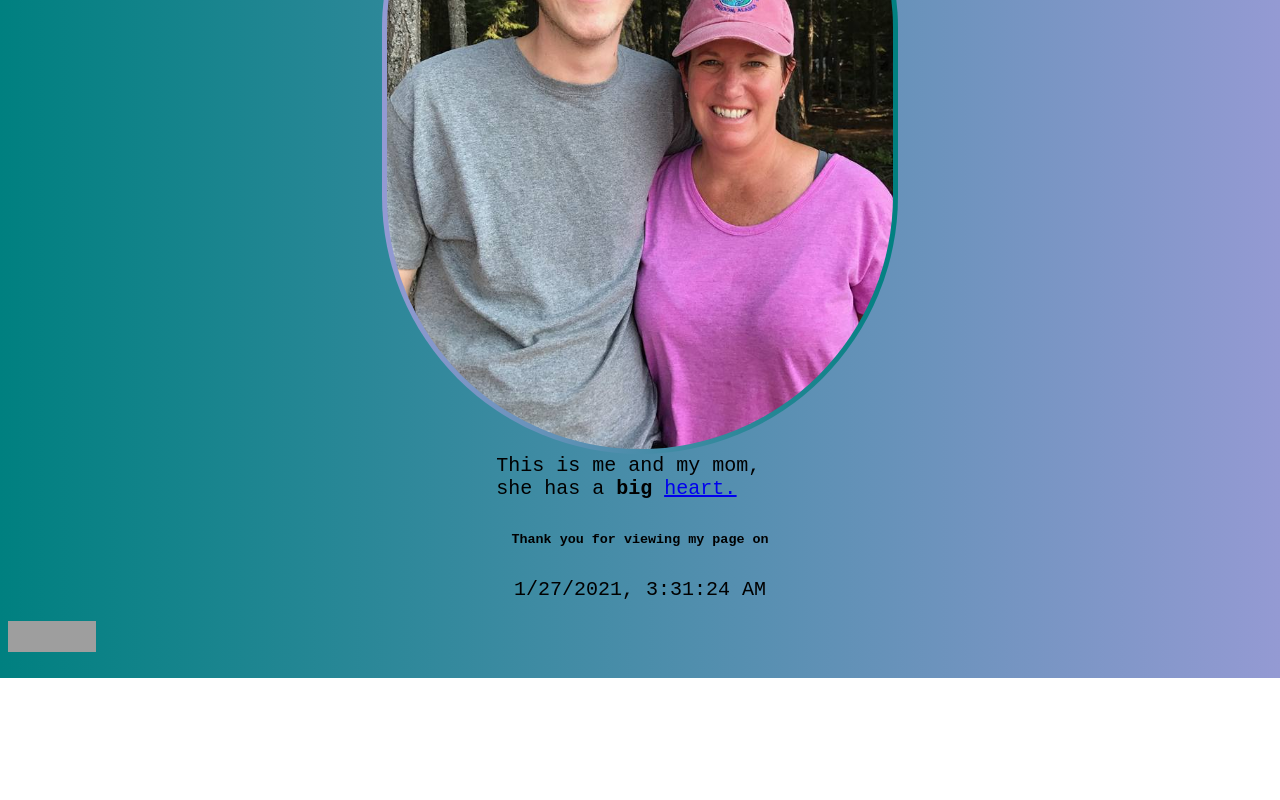
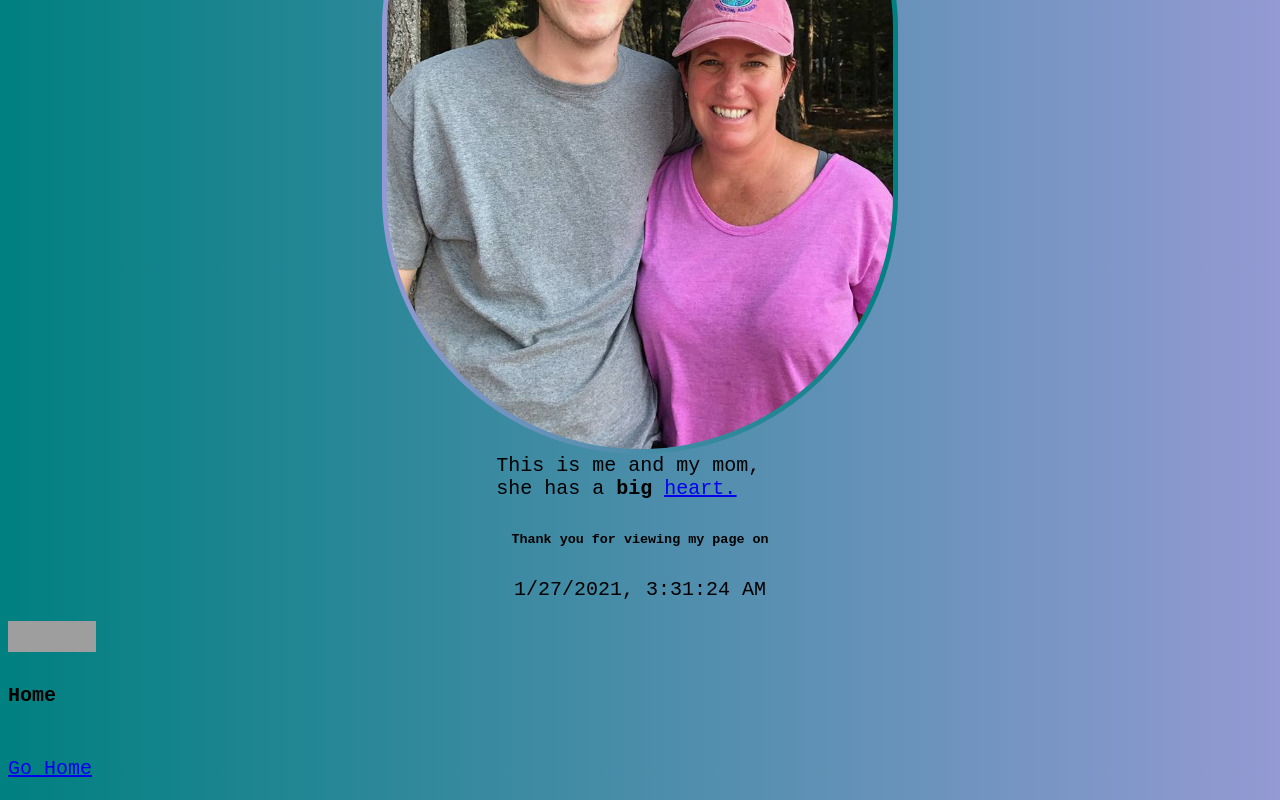
Before and after one commit to Askkal/CK_Assign4, a plain HTML site: page pioneer.html in a window 1280 px wide. Shown: the part 1005-1805 px from the top of the page. Before the commit the page ends 1683 px from the top, so only its background shows below. Drawn offline with Linux system fonts and the light colour scheme; grey boxes are pictures that could not be loaded.

Commit message:
Homepage link

```diff
--- a/pioneer.html
+++ b/pioneer.html
@@ -69,7 +69,11 @@ document.getElementById("datetime").innerHTML = dt.toLocaleString();
         alt="Valid CSS!" >
     </a>
 </p>
+<h4>Home</h4><br>
+<a target="_blank" href="C:\Users\Kal\github\CK_Assign4\index.html">Go Home</a>
 
+    </a>
+</p>
 </div>
 
   </body>
```
